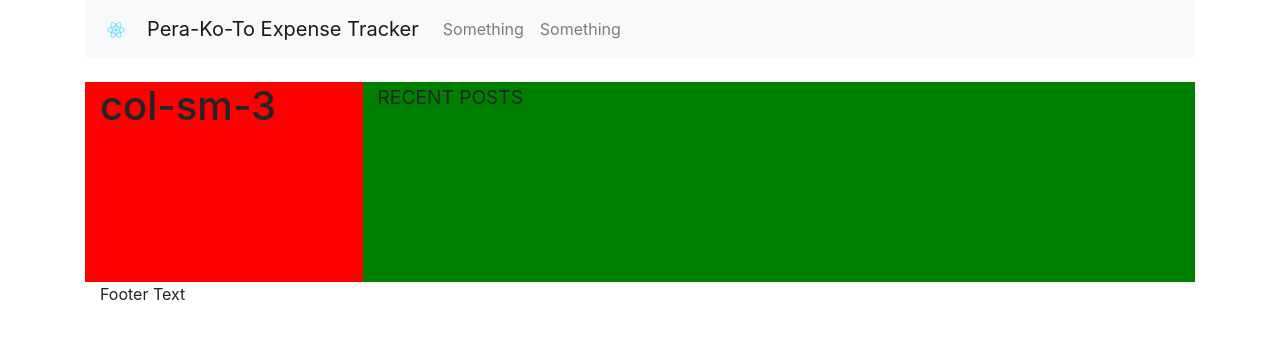
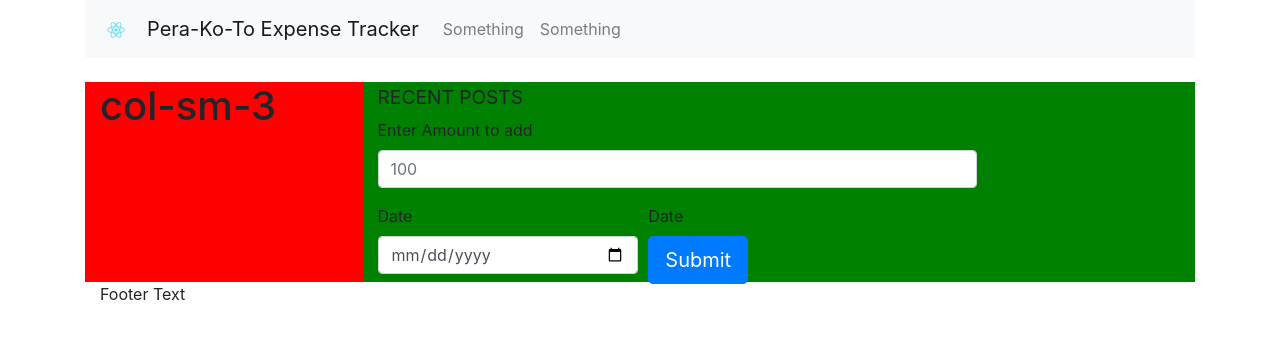
Before and after one commit to BlaiseCosico/PeraKoTo, a React (Create React App) app in the folder client/: page / in a window 1280 px wide. Shown: the top 338 px of the page. Built offline with nearby package versions, Linux system fonts and the light colour scheme.

Commit message:
added transactions page v0.1

```diff
--- a/client/src/App.js
+++ b/client/src/App.js
@@ -27,6 +27,7 @@ function App(){
         </nav>
         <br/>
 
+
         <Route path="/" exact component={mainBody} />
         </div>
 
--- a/client/src/components/main.js
+++ b/client/src/components/main.js
@@ -1,6 +1,8 @@
 import React, { Component } from "react";
 import { BrowserRouter as Router, Route, Link } from "react-router-dom";
 import "bootstrap/dist/css/bootstrap.min.css";
+
+import process from "./transactions.js"
 
 
 function MainBody(){
@@ -14,6 +16,7 @@ function MainBody(){
 		height: '200px'
 	}
 	return(
+	<Router>
 	<>
 		<div class="container-fluid">
 	  		<div class="row content">
@@ -23,15 +26,23 @@ function MainBody(){
 
 			    <div class="col-sm-9" style = {col9Style}>
 	      		<h4><small>RECENT POSTS</small></h4>
+
+	      		<Route path="/" component={process}/>
 	      	</div>
+
+
+
 	      </div>
+
 	    </div>
+
 
 	    <footer class="container-fluid">
 		  <p>Footer Text</p>
 		</footer>
 
 	</>
+	</Router>
 	);
 }
 export default MainBody;
--- /dev/null
+++ b/client/src/components/transactions.js
@@ -0,0 +1,35 @@
+import React, { Component } from "react";
+import { BrowserRouter as Router, Route, Link } from "react-router-dom";
+import "bootstrap/dist/css/bootstrap.min.css";
+
+function process(){
+	return(
+		<div>
+			<form>
+				<div class="form-row">
+					<div class="col-md-9 mb-3">
+						<label for="Amount">Enter Amount to add</label>
+						<input type="number" class="form-control" placeholder="100"/>
+					</div>
+				</div>
+
+				<div class="form-row">
+				  <div class="col-md-4 mb-3">
+			      	<label for="date">Date</label>
+			      	<input type="date" class="form-control" id="date" placeholder="Date" required/>
+			      </div>
+
+				  <div class="col-md-4 mb-3">
+				    <label for="date">Date</label>
+					<br></br>
+					<button class="btn btn-primary btn-lg" type="submit">Submit</button>
+				  </div>
+
+
+			  </div>
+			</form>
+		</div>
+	);
+};
+
+export default process;
```
Also changed, not shown: 1 other file (tests, documents, lock files or other folders). Lines whose indentation alone changed are shown as unchanged.
